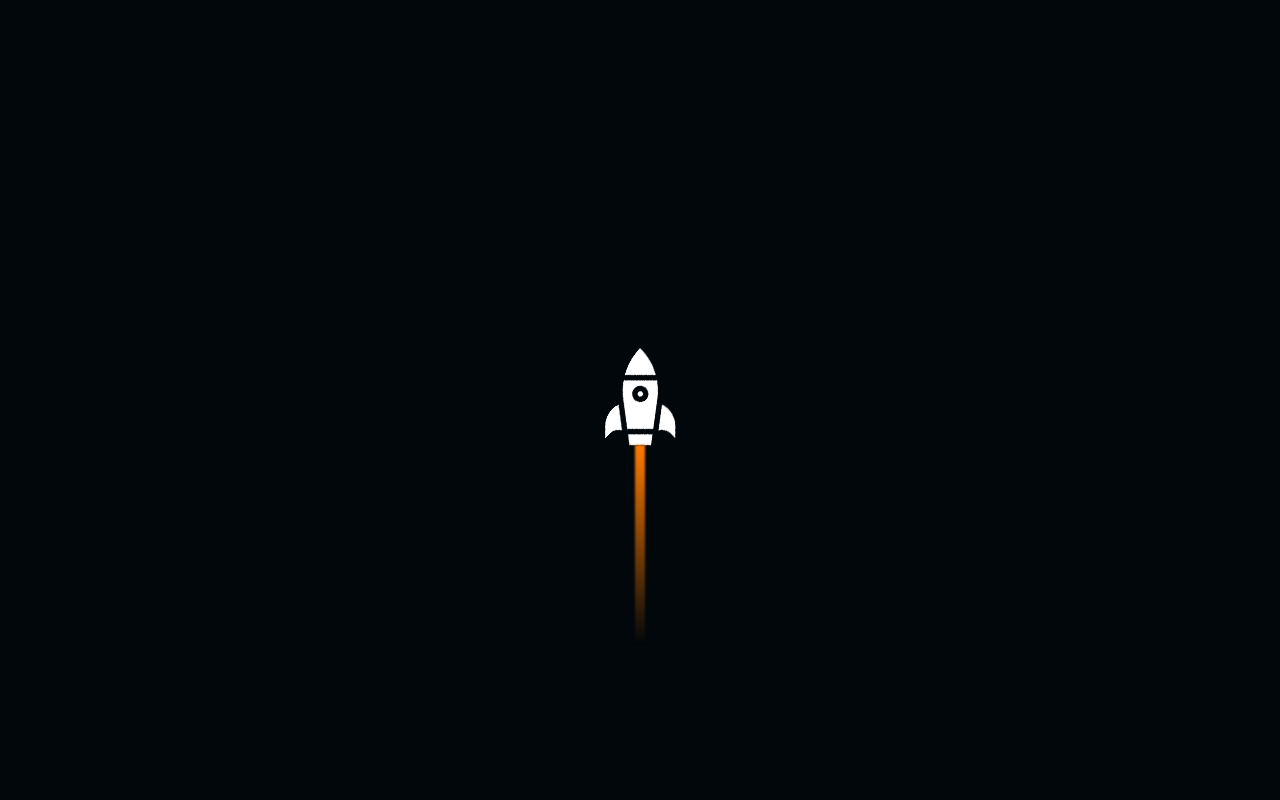
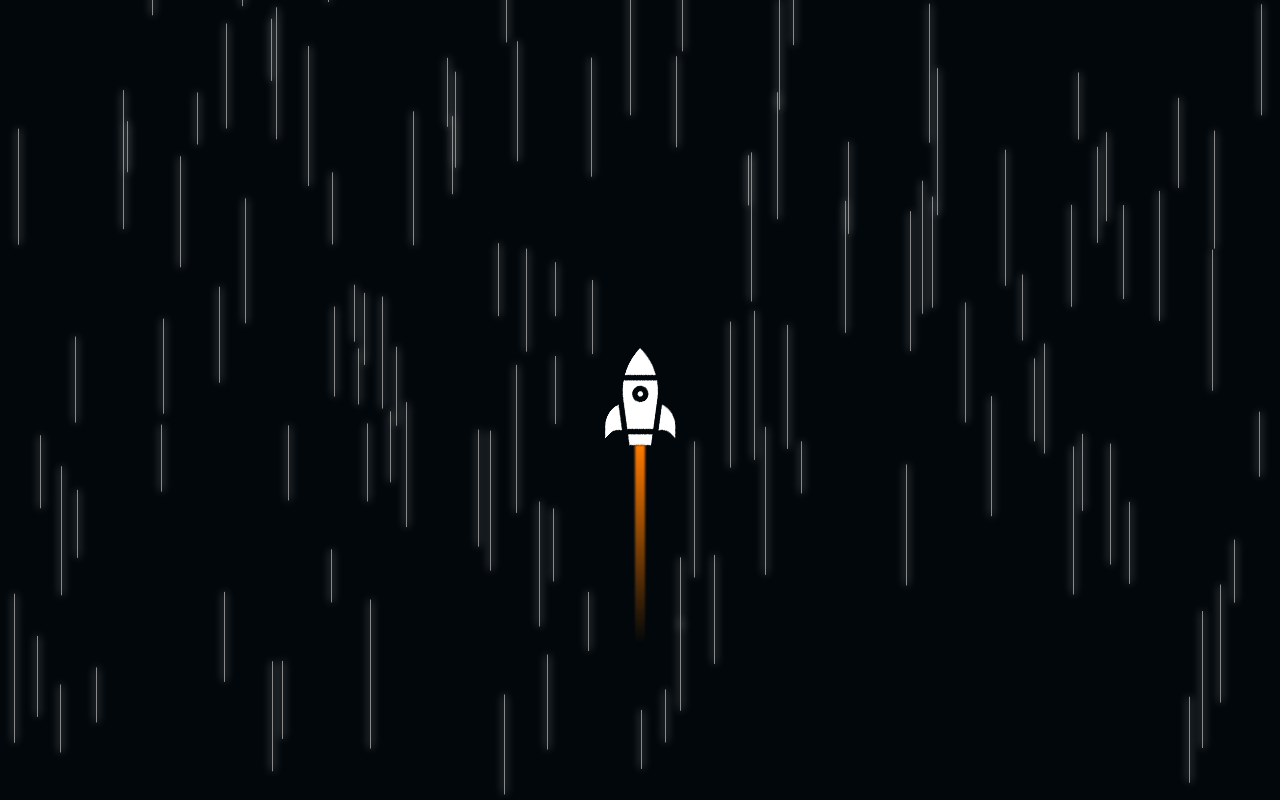
Before and after one commit to rutaks/ulysses, a plain HTML site: page Rocket UI/index.html in a window 1280 px wide. Drawn offline with Linux system fonts and the light colour scheme.

Commit message:
Add Stars animation

```diff
--- a/Rocket UI/css/style.css
+++ b/Rocket UI/css/style.css
@@ -5,6 +5,7 @@
 }
 
 .scene {
+  position: relative;
   width: 100%;
   height: 100vh;
   background: #01070a;
@@ -14,7 +15,25 @@
   align-items: center;
 }
 
+.scene i {
+  position: absolute;
+  top: -250px;
+  background: #8a8a8a;
+  box-shadow: 0 0 10px white;
+  animation: movingStars linear infinite;
+}
+
+@keyframes movingStars {
+  0% {
+    transform: translateY(0);
+  }
+  100% {
+    transform: translateY(120vh);
+  }
+}
+
 .scene .rocket {
+  z-index: 1;
   position: relative;
   animation: liftoff 0.2s ease infinite;
 }
--- a/Rocket UI/index.html
+++ b/Rocket UI/index.html
@@ -14,6 +14,7 @@
             <img src="./img/rocket.png" alt="Rocket">
         </div>
     </div>
+    <script src="./js/index.js"></script>
 </body>
 
 </html>
--- /dev/null
+++ b/Rocket UI/js/index.js
@@ -0,0 +1,24 @@
+/**
+ * Generates the stars element
+ * giving random size, animation duration and height
+ */
+function animateStars() {
+  const count = 130;
+  const scene = document.querySelector(".scene");
+  let i = 0;
+  while (i < count) {
+    let star = document.createElement("i");
+    let duration = Math.random() * 1;
+    let height = Math.random() * 100;
+    let left = Math.floor(Math.random() * window.innerWidth);
+
+    star.style.left = left + "px";
+    star.style.width = 1 + "px";
+    star.style.height = 50 + height + "px";
+    star.style.animationDuration = duration + "s";
+
+    scene.appendChild(star);
+    i++;
+  }
+}
+animateStars();
```
